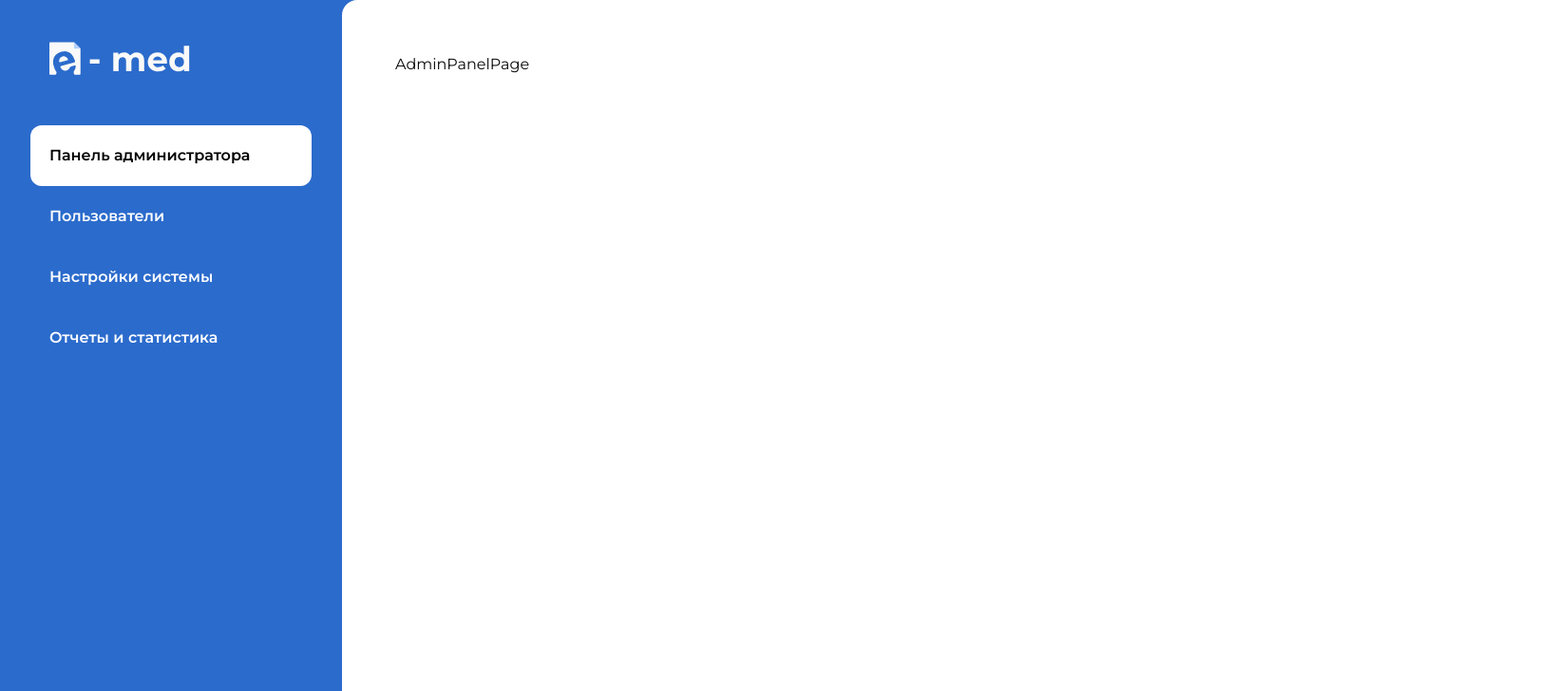
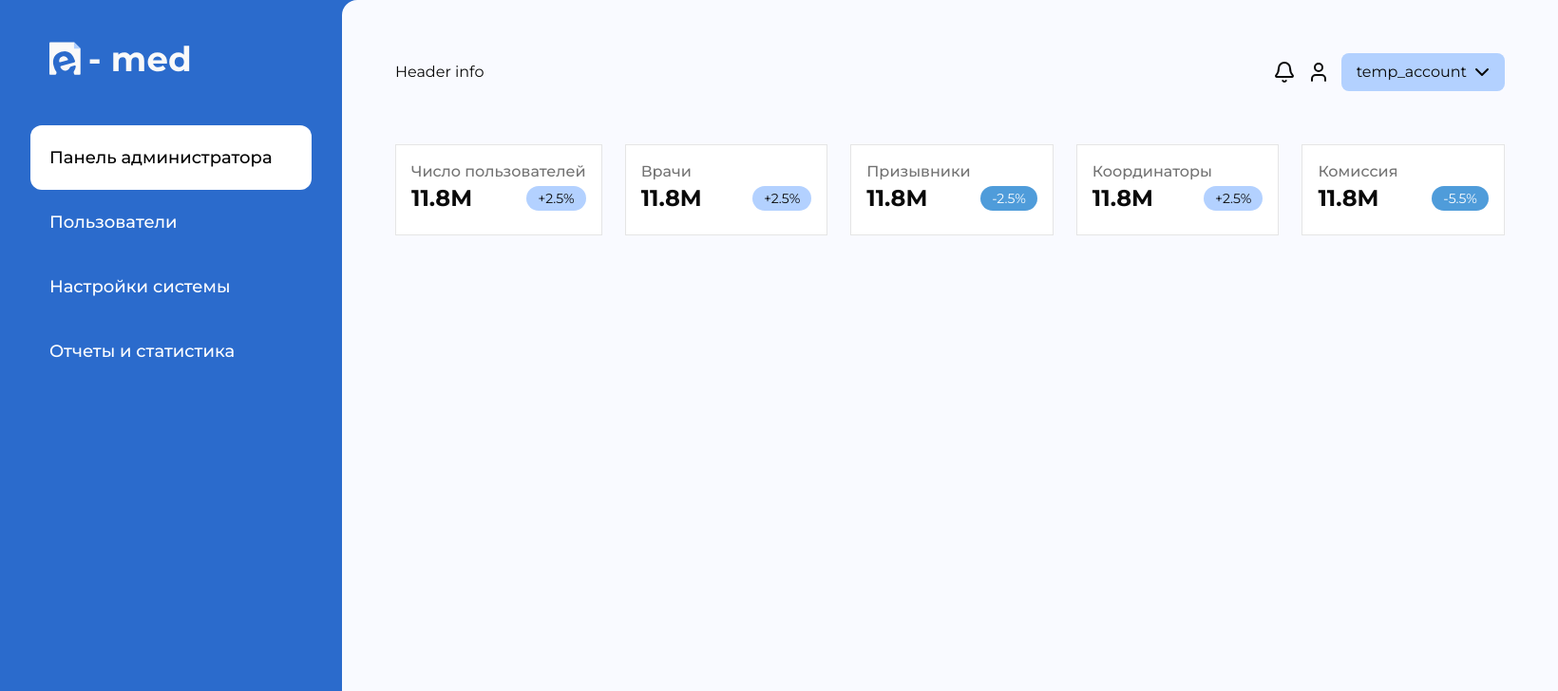
Before and after one commit to d1maash/emed-frontend, a Next.js app: page /admin in a window 1280 px wide. Shown: the top 728 px of the page at 95% size, 1640 px wide, since content can reach past the window. Built offline with nearby package versions, Linux system fonts and the light colour scheme; no server answers.

Commit message:
feat: added top cards for stats in main admin page

```diff
--- /dev/null
+++ b/app/(dashboard)/admin/_components/AdminInfoCard.tsx
@@ -0,0 +1,37 @@
+import { Label } from "@/components/ui/label";
+import { cn } from "@/lib/utils";
+import React from "react";
+
+interface AdminInfoCardProps {
+  title: string;
+  text: string;
+  change: number;
+}
+
+const AdminInfoCard: React.FC<AdminInfoCardProps> = ({
+  title,
+  text,
+  change,
+}) => {
+  return (
+    <div className="flex flex-col p-4 pb-9 h-24 w-56 md:w-64 border bg-white">
+      <div className="text-base text-muted-foreground font-medium whitespace-nowrap">
+        {title}
+      </div>
+      <div className="flex justify-between items-center gap-4">
+        <h4 className="text-2xl font-bold">{text}</h4>
+        <div
+          className={cn(
+            "py-[3px] px-3 text-sm rounded-full",
+            change < 0 ? "bg-[#4f9cda] text-white" : "bg-[#b3d1ff]"
+          )}
+        >
+          {change > 0 && "+"}
+          {change}%
+        </div>
+      </div>
+    </div>
+  );
+};
+
+export default AdminInfoCard;
--- a/app/(dashboard)/admin/page.tsx
+++ b/app/(dashboard)/admin/page.tsx
@@ -1,7 +1,46 @@
 import React from "react";
+import AdminInfoCard from "./_components/AdminInfoCard";
+
+const adminCardTemplateInfo = [
+  {
+    title: "Число пользователей",
+    text: "11.8M",
+    change: +2.5,
+  },
+  {
+    title: "Врачи",
+    text: "11.8M",
+    change: +2.5,
+  },
+  {
+    title: "Призывники",
+    text: "11.8M",
+    change: -2.5,
+  },
+  {
+    title: "Координаторы",
+    text: "11.8M",
+    change: +2.5,
+  },
+  {
+    title: "Комиссия",
+    text: "11.8M",
+    change: -5.5,
+  },
+];
 
 const AdminPanelPage = () => {
-  return <div>AdminPanelPage</div>;
+  const adminCards = adminCardTemplateInfo;
+
+  return (
+    <div className="w-full">
+      <div className="flex flex-row w-full overflow-y-auto gap-6">
+        {adminCards.map((card) => (
+          <AdminInfoCard key={card.title} {...card} />
+        ))}
+      </div>
+    </div>
+  );
 };
 
 export default AdminPanelPage;
--- a/app/(dashboard)/layout.tsx
+++ b/app/(dashboard)/layout.tsx
@@ -7,6 +7,7 @@ import { SidebarRouteProps } from "@/components/SidebarRoute";
 import { Button } from "@/components/ui/Button";
 import { Sheet, SheetContent, SheetTrigger } from "@/components/ui/sheet";
 import { Menu } from "lucide-react";
+import DashboardHeader from "@/components/Header";
 
 const adminRoutes: SidebarRouteProps[] = [
   { text: "Панель администратора", link: "/admin" },
@@ -70,7 +71,10 @@ const DashboardLayout = ({ children }: { children: React.ReactNode }) => {
       </div>
 
       {/* Main content */}
-      <div className="flex-1 bg-white md:rounded-s-2xl p-4 md:p-14">
+      <div className="flex w-full flex-col flex-1 bg-[#f9faff] md:rounded-s-2xl p-4 md:p-14 gap-7 md:gap-14">
+        <DashboardHeader>
+          <div className="flex">Header info</div>
+        </DashboardHeader>
         {children}
       </div>
     </div>
--- /dev/null
+++ b/components/Header.tsx
@@ -0,0 +1,20 @@
+import { Bell, ChevronDown, User } from "lucide-react";
+import React from "react";
+
+const DashboardHeader = ({ children }: { children: React.ReactNode }) => {
+  return (
+    <div className="pl-12 md:pl-0 flex items-center justify-start">
+      {children}
+      <div className="ml-auto flex justify-end items-center gap-3">
+        <Bell />
+        <User />
+        <div className="flex items-center gap-1 rounded-white bg-[--primary-30] pl-4 pr-3 rounded-lg py-2">
+          temp_account
+          <ChevronDown />
+        </div>
+      </div>
+    </div>
+  );
+};
+
+export default DashboardHeader;
--- a/components/SidebarRoute.tsx
+++ b/components/SidebarRoute.tsx
@@ -18,7 +18,7 @@ const SidebarRoute: React.FC<SidebarRouteProps> = ({ text, link, onClick }) => {
   return (
     <div
       className={cn(
-        "flex justify-start items-center p-2 w-full rounded-xl text-white text-base font-semibold",
+        "flex justify-start items-center p-2 w-full rounded-xl text-white text-lg font-medium",
         !!active && "bg-white text-black"
       )}
       onClick={onClick}
```
